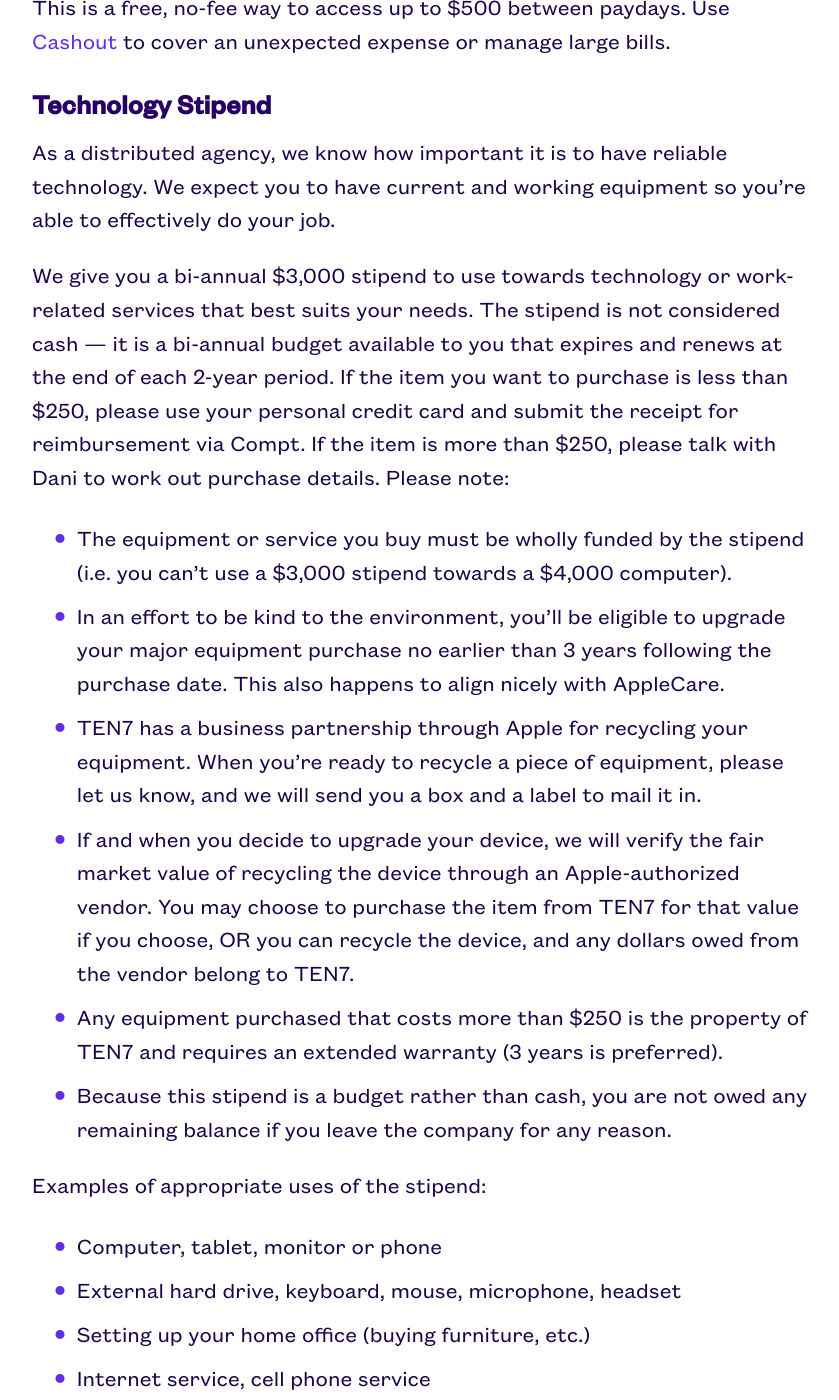
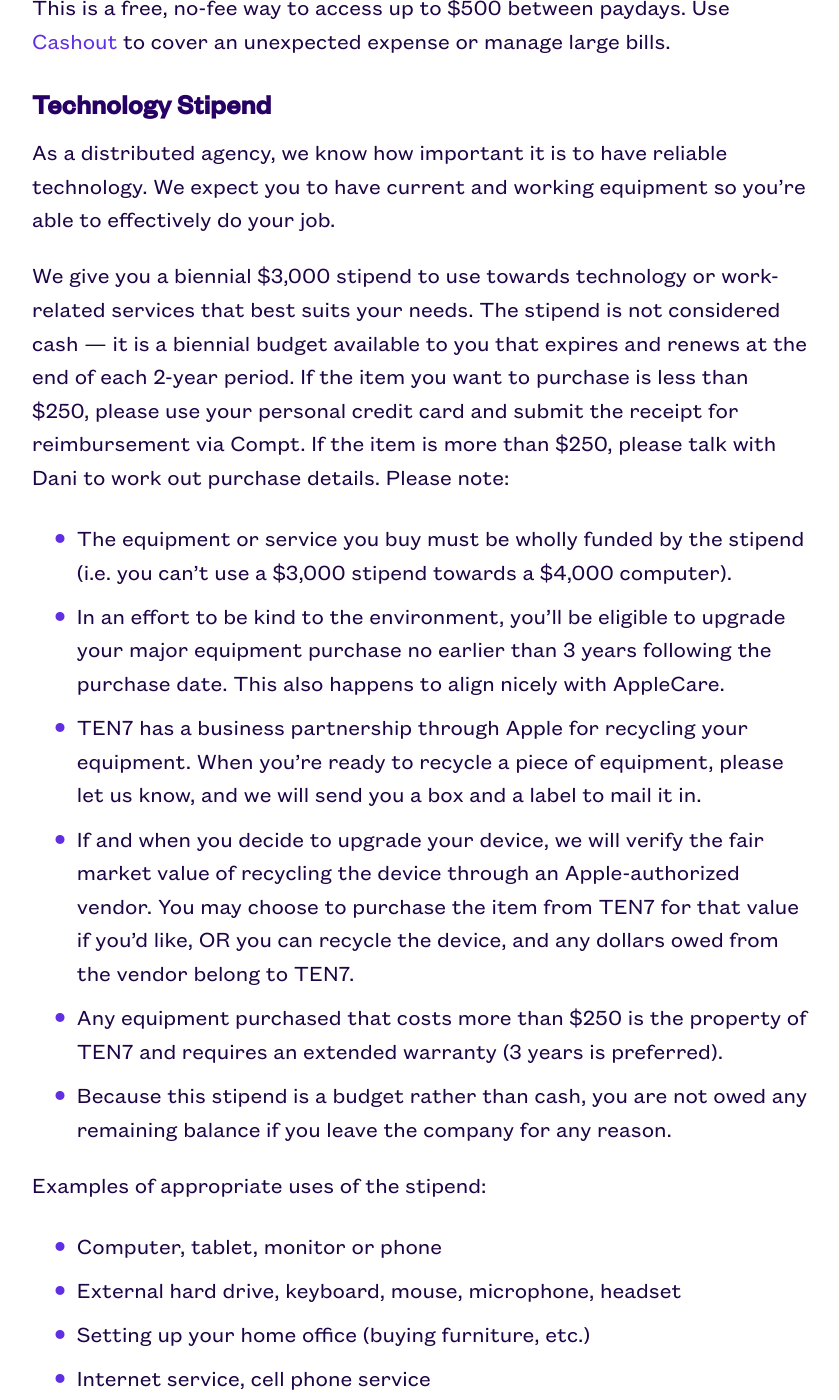
Before and after one commit to ten7/handbook.ten7.com, a Jekyll site: the page built from _pages/04_ourbenefits.md, in a window 1280 px wide and 1400 px high, scrolled down 2681 px. Shown: the whole window, without its empty margins (220-1059 px from the left). Built offline with Jekyll 4.4.1, drawn with Linux system fonts in a browser that asks for light colours.

Commit message:
Fixing tech stipend language

```diff
--- a/_pages/04_ourbenefits.md
+++ b/_pages/04_ourbenefits.md
@@ -58,12 +58,12 @@ This is a free, no-fee way to access up to $500 between paydays. Use [Cashout](h
 
 As a distributed agency, we know how important it is to have reliable technology. We expect you to have current and working equipment so you’re able to effectively do your job.
 
-We give you a bi-annual $3,000 stipend to use towards technology or work-related services that best suits your needs. The stipend is not considered cash — it is a bi-annual budget available to you that expires and renews at the end of each 2-year period. If the item you want to purchase is less than $250, please use your personal credit card and submit the receipt for reimbursement via Compt. If the item is more than $250, please talk with Dani to work out purchase details. Please note:
+We give you a biennial $3,000 stipend to use towards technology or work-related services that best suits your needs. The stipend is not considered cash — it is a biennial budget available to you that expires and renews at the end of each 2-year period. If the item you want to purchase is less than $250, please use your personal credit card and submit the receipt for reimbursement via Compt. If the item is more than $250, please talk with Dani to work out purchase details. Please note:
 
 * The equipment or service you buy must be wholly funded by the stipend (i.e. you can’t use a $3,000 stipend towards a $4,000 computer).
 * In an effort to be kind to the environment, you'll be eligible to upgrade your major equipment purchase no earlier than 3 years following the purchase date. This also happens to align nicely with AppleCare.
 * TEN7 has a business partnership through Apple for recycling your equipment. When you're ready to recycle a piece of equipment, please let us know, and we will send you a box and a label to mail it in.
-* If and when you decide to upgrade your device, we will verify the fair market value of recycling the device through an Apple-authorized vendor. You may choose to purchase the item from TEN7 for that value if you choose, OR you can recycle the device, and any dollars owed from the vendor belong to TEN7.
+* If and when you decide to upgrade your device, we will verify the fair market value of recycling the device through an Apple-authorized vendor. You may choose to purchase the item from TEN7 for that value if you'd like, OR you can recycle the device, and any dollars owed from the vendor belong to TEN7.
 * Any equipment purchased that costs more than $250 is the property of TEN7 and requires an extended warranty (3 years is preferred).
 * Because this stipend is a budget rather than cash, you are not owed any remaining balance if you leave the company for any reason.
 
```
